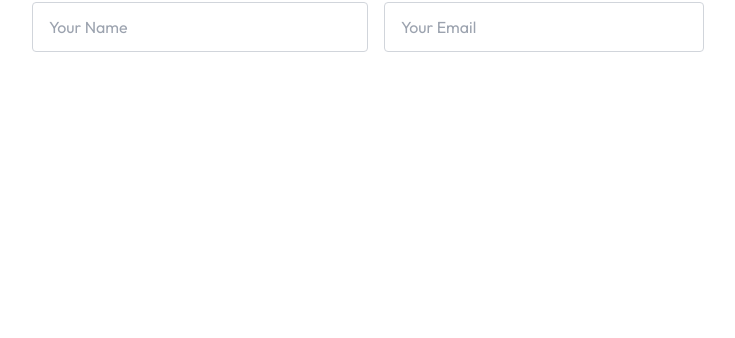
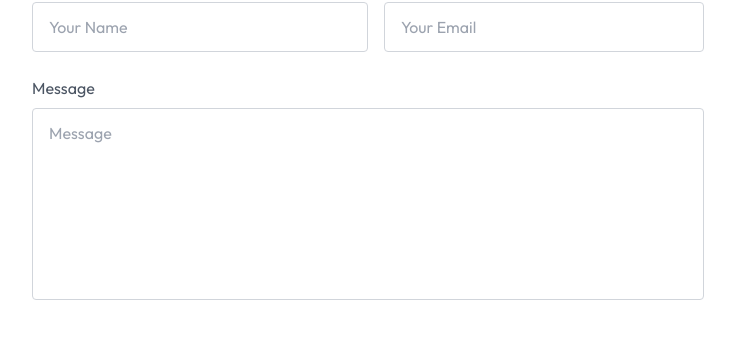
Before and after one commit to Divyadharshana5/Real_Estate, a React (Vite) app in the folder Real_estate/: page / in a window 1280 px wide. Shown: the part 3466-3804 px from the top of the page, without its empty margins (272-1007 px from the left). Before the commit the page ends 3598 px from the top, so only its background shows below. Built offline with nearby package versions, Linux system fonts and the light colour scheme.

Commit message:
Update Contact.jsx

```diff
--- a/Real_estate/src/Components/Contact.jsx
+++ b/Real_estate/src/Components/Contact.jsx
@@ -41,6 +41,15 @@
             />
           </div>
         </div>
+        <div className="my-6 text-left">
+          Message
+          <textarea
+            className="w-full border border-gray-300 rounded py-3 px-4 mt-2 h-48 resize-none "
+            name="Message"
+            placeholder="Message"
+            required
+          ></textarea>
+        </div>
       </form>
     </div>
   );
```
